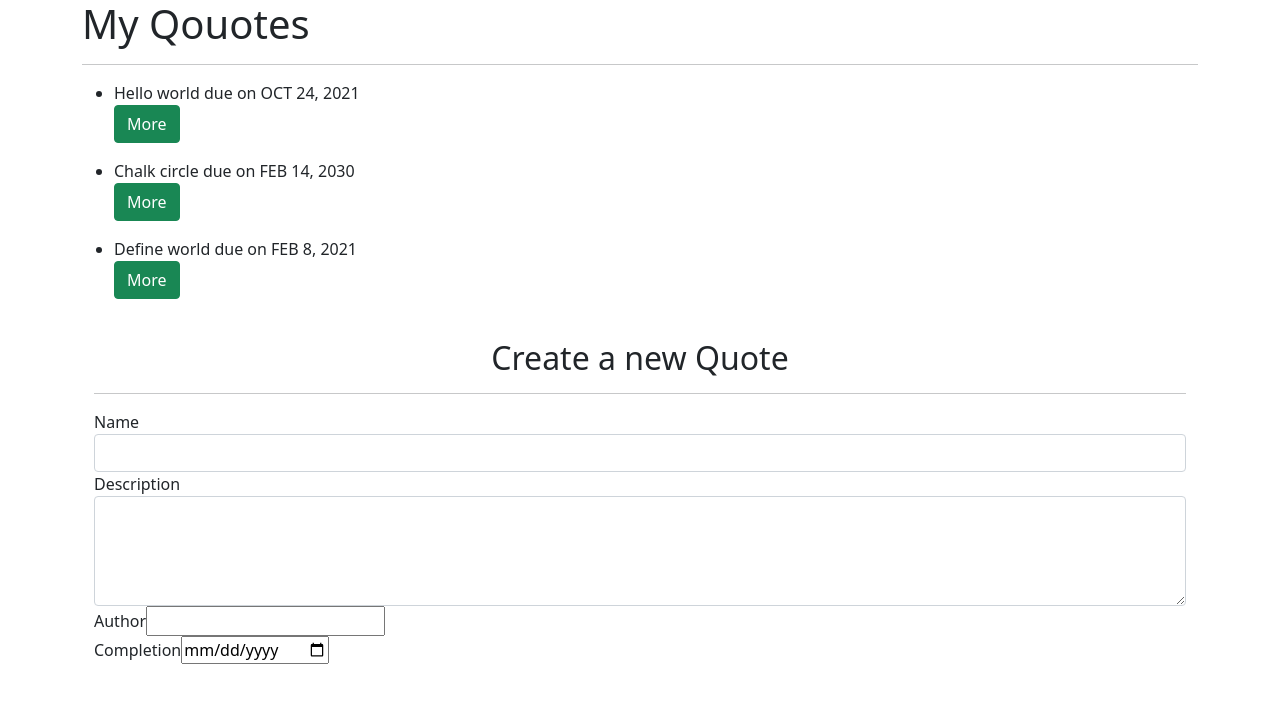
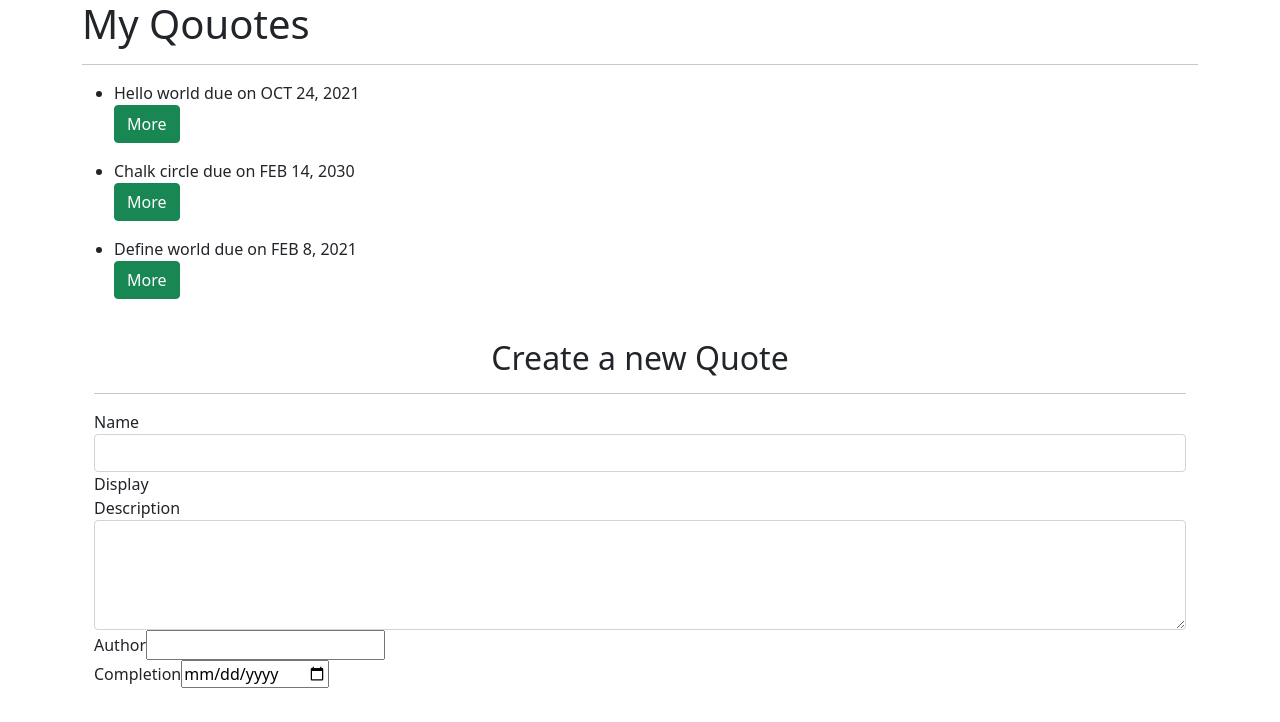
Before and after one commit to edwinkim16/Quotes-, an Angular app: page / in a window 1280 px wide. Shown: the top 722 px of the page. Built offline with nearby package versions, Linux system fonts and the light colour scheme.

Commit message:
data binding of form

```diff
--- a/src/app/app.module.ts
+++ b/src/app/app.module.ts
@@ -8,6 +8,7 @@ import { QuoteDetailComponent } from './quote-detail/quote-detail.component';
 import { HighlightDirective } from './highlight.directive';
 import { DateCountPipe } from './date-count.pipe';
 import { QuoteFormComponent } from './quote-form/quote-form.component';
+import { FormsModule } from '@angular/forms';
 
 @NgModule({
   declarations: [
@@ -20,7 +21,8 @@ import { QuoteFormComponent } from './quote-form/quote-form.component';
   ],
   imports: [
     BrowserModule,
-    AppRoutingModule
+    AppRoutingModule,
+    FormsModule
   ],
   providers: [],
   bootstrap: [AppComponent]
--- a/src/app/quote-form/quote-form.component.html
+++ b/src/app/quote-form/quote-form.component.html
@@ -5,7 +5,9 @@
         <div class="form-group" id="name1">
 
             <label for="name">Name</label>
-            <input type="text" required class="form-control" id="name">
+            <input type="text" required class="form-control" id="name" [(ngModel)]="newQuote.name" name="name">
+            Display {{newQuote.name}}
+
 
         </div>
         <div class="form-group" id="description1">
--- a/src/app/quote-form/quote-form.component.ts
+++ b/src/app/quote-form/quote-form.component.ts
@@ -1,11 +1,12 @@
 import { Component, OnInit } from '@angular/core';
-
+import { Quotes } from '../quotes';
 @Component({
   selector: 'app-quote-form',
   templateUrl: './quote-form.component.html',
   styleUrls: ['./quote-form.component.css']
 })
 export class QuoteFormComponent implements OnInit {
+  newQuote = new Quotes("","","",new Date());
 
   constructor() { }
 
```
